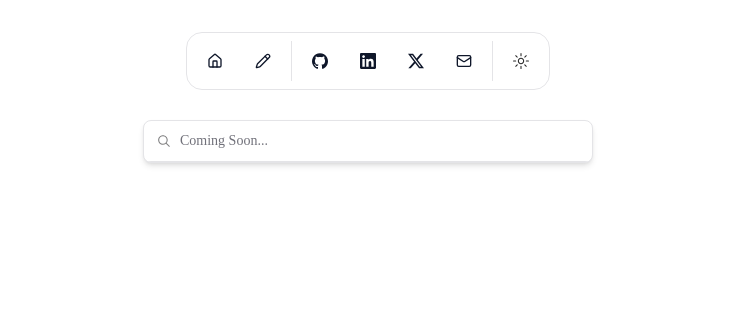
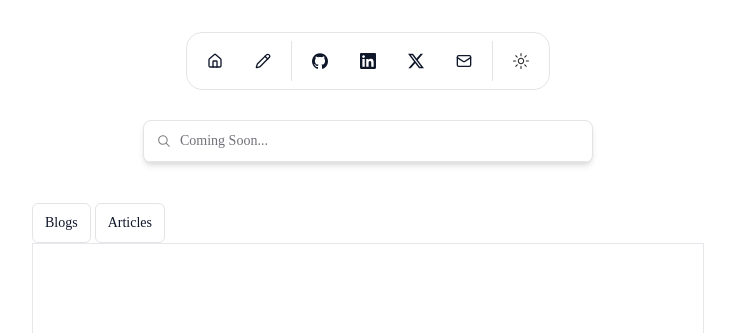
Before and after one commit to nishantb06/website-v2, a Next.js app: page /blog in a window 1280 px wide. Shown: the top 333 px of the page, without its empty margins (272-1007 px from the left). Built offline with nearby package versions, Linux system fonts and the light colour scheme.

Commit message:
blogs/short articles toggle on the main blog page

```diff
--- a/app/blog/page.tsx
+++ b/app/blog/page.tsx
@@ -1,13 +1,19 @@
+import { ToggleGroupDemo } from "@/components/blog-toggle";
 import { CommandDemo } from "@/components/search";
 
 export default function Blog() {
   return (
-    <div className="py-10 mx-auto max-w-2xl">
-      <div className="flex justify-center w-full py-20">
+    <div className="py-10 mx-auto max-w-2xl ">
+      <div className="flex justify-center w-full pt-20 pb-10">
         <div className="flex w-7/1">
           <CommandDemo />
         </div>
       </div>
+      <div className="flex justify-start">
+        <ToggleGroupDemo />
+      </div>
+      <div className="flex justify-center min-h-screen border-t border-l border-r border-gray-200">
+      </div>
     </div>
   );
 }
--- /dev/null
+++ b/components/blog-toggle.tsx
@@ -0,0 +1,19 @@
+import { Bold, Italic, Underline } from "lucide-react"
+
+import {
+  ToggleGroup,
+  ToggleGroupItem,
+} from "@/components/ui/toggle-group"
+
+export function ToggleGroupDemo() {
+  return (
+    <ToggleGroup type="single" variant="outline">
+      <ToggleGroupItem value="bold" aria-label="Toggle bold">
+        Blogs
+      </ToggleGroupItem>
+      <ToggleGroupItem value="italic" aria-label="Toggle italic">
+        Articles
+      </ToggleGroupItem>
+    </ToggleGroup>
+  )
+}
--- a/components/search.tsx
+++ b/components/search.tsx
@@ -1,10 +1,6 @@
 import {
-  Calculator,
   Calendar,
-  CreditCard,
-  Settings,
   Smile,
-  User,
   Shapes,
   BookOpen,
 } from "lucide-react"
```
